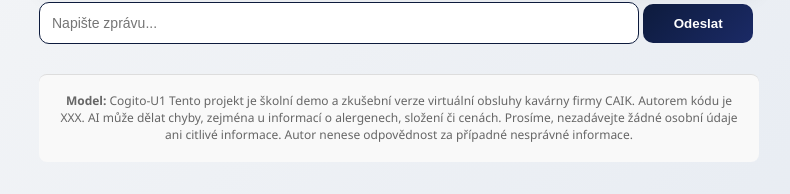
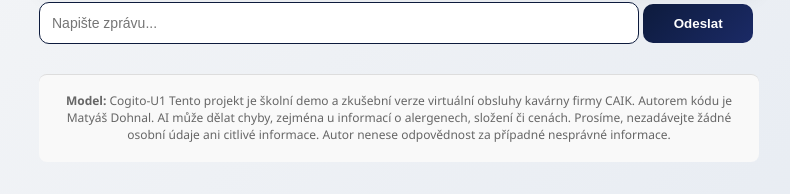
Before and after one commit to Cyber-Drago3/Gastra-AI, a plain HTML site: page index.html in a window 1280 px wide. Shown: the part 570-764 px from the top of the page, without its empty margins (241-1031 px from the left). Drawn offline with Linux system fonts and the light colour scheme.

Commit message:
Update index.html

```diff
--- a/index.html
+++ b/index.html
@@ -17,7 +17,7 @@
 
     <footer>
         <p><strong>Model:</strong> Cogito-U1
-            Tento projekt je školní demo a zkušební verze virtuální obsluhy kavárny firmy CAIK. Autorem kódu je XXX.
+            Tento projekt je školní demo a zkušební verze virtuální obsluhy kavárny firmy CAIK. Autorem kódu je Matyáš Dohnal.
             AI může dělat chyby, zejména u informací o alergenech, složení či cenách.
             Prosíme, nezadávejte žádné osobní údaje ani citlivé informace. Autor nenese odpovědnost za případné nesprávné informace.
         </p>
```
